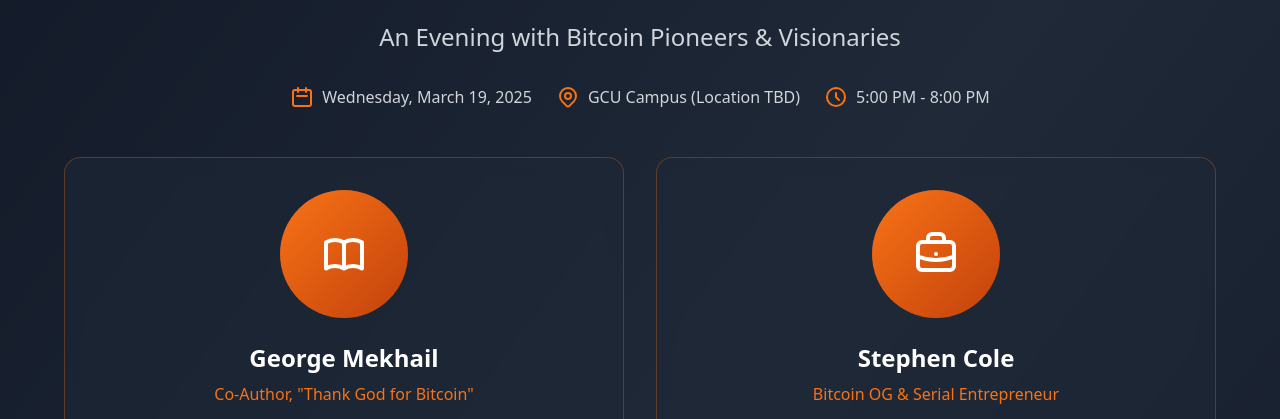
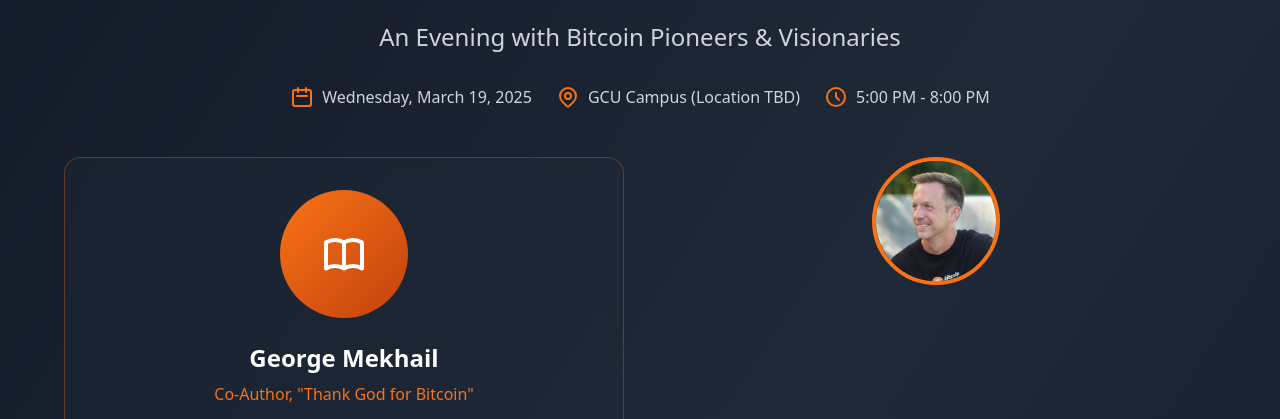
Before and after one commit to King-Tuerto/PMClub, a plain HTML site: page index.html in a window 1280 px wide. Shown: the part 333-752 px from the top of the page. Drawn offline with nearby package versions, Linux system fonts and the light colour scheme.

Commit message:
Update index.html

```diff
--- a/index.html
+++ b/index.html
@@ -106,10 +106,10 @@
         <div class="max-w-6xl mx-auto grid md:grid-cols-2 gap-8 mb-16">
             <a href="george-mekhail.html" class="bg-gray-800/50 backdrop-blur border border-orange-500/30 rounded-2xl p-8 hover:border-orange-500 transition cursor-pointer block">
                 <div class="w-32 h-32 bg-gradient-to-br from-orange-500 to-orange-700 rounded-full mx-auto mb-6 flex items-center justify-center">
-                    <svg class="w-12 h-12 text-white" fill="none" stroke="currentColor" viewBox="0 0 24 24">
-                        <path stroke-linecap="round" stroke-linejoin="round" stroke-width="2" d="M12 6.253v13m0-13C10.832 5.477 9.246 5 7.5 5S4.168 5.477 3 6.253v13C4.168 18.477 5.754 18 7.5 18s3.332.477 4.5 1.253m0-13C13.168 5.477 14.754 5 16.5 5c1.747 0 3.332.477 4.5 1.253v13C19.832 18.477 18.247 18 16.5 18c-1.746 0-3.332.477-4.5 1.253"/>
-                    </svg>
-                </div>
+    <svg class="w-12 h-12 text-white" fill="none" stroke="currentColor" viewBox="0 0 24 24">
+        <path stroke-linecap="round" stroke-linejoin="round" stroke-width="2" d="M12 6.253v13m0-13C10.832 5.477 9.246 5 7.5 5S4.168 5.477 3 6.253v13C4.168 18.477 5.754 18 7.5 18s3.332.477 4.5 1.253m0-13C13.168 5.477 14.754 5 16.5 5c1.747 0 3.332.477 4.5 1.253v13C19.832 18.477 18.247 18 16.5 18c-1.746 0-3.332.477-4.5 1.253"/>
+    </svg>
+</div>
                 <h3 class="text-2xl font-bold text-white text-center mb-2">George Mekhail</h3>
                 <p class="text-orange-500 text-center mb-4">Co-Author, "Thank God for Bitcoin"</p>
                 <p class="text-gray-300 text-center">Explore the intersection of faith, economics, and sound money with one of the book's visionary authors.</p>
@@ -122,13 +122,11 @@
                     </span>
                 </div>
             </a>
+            <div class="w-32 h-32 rounded-full mx-auto mb-6 overflow-hidden border-4 border-orange-500">
+    <img src="stephen.jpeg" alt="Stephen Cole" class="w-full h-full object-cover">
+</div>
+            <a href="stephen-cole.html" class="bg-gray-800/50 backdrop-blur border border-orange-500/30 rounded-2xl p-8 hover:border-orange-500 transition cursor-pointer block">
 
-            <a href="stephen-cole.html" class="bg-gray-800/50 backdrop-blur border border-orange-500/30 rounded-2xl p-8 hover:border-orange-500 transition cursor-pointer block">
-                <div class="w-32 h-32 bg-gradient-to-br from-orange-500 to-orange-700 rounded-full mx-auto mb-6 flex items-center justify-center">
-                    <svg class="w-12 h-12 text-white" fill="none" stroke="currentColor" viewBox="0 0 24 24">
-                        <path stroke-linecap="round" stroke-linejoin="round" stroke-width="2" d="M21 13.255A23.931 23.931 0 0112 15c-3.183 0-6.22-.62-9-1.745M16 6V4a2 2 0 00-2-2h-4a2 2 0 00-2 2v2m4 6h.01M5 20h14a2 2 0 002-2V8a2 2 0 00-2-2H5a2 2 0 00-2 2v10a2 2 0 002 2z"/>
-                    </svg>
-                </div>
                 <h3 class="text-2xl font-bold text-white text-center mb-2">Stephen Cole</h3>
                 <p class="text-orange-500 text-center mb-4">Bitcoin OG & Serial Entrepreneur</p>
                 <p class="text-gray-300 text-center">Hear from a Bitcoin pioneer who has founded and invested in groundbreaking BTC startups.</p>
```
